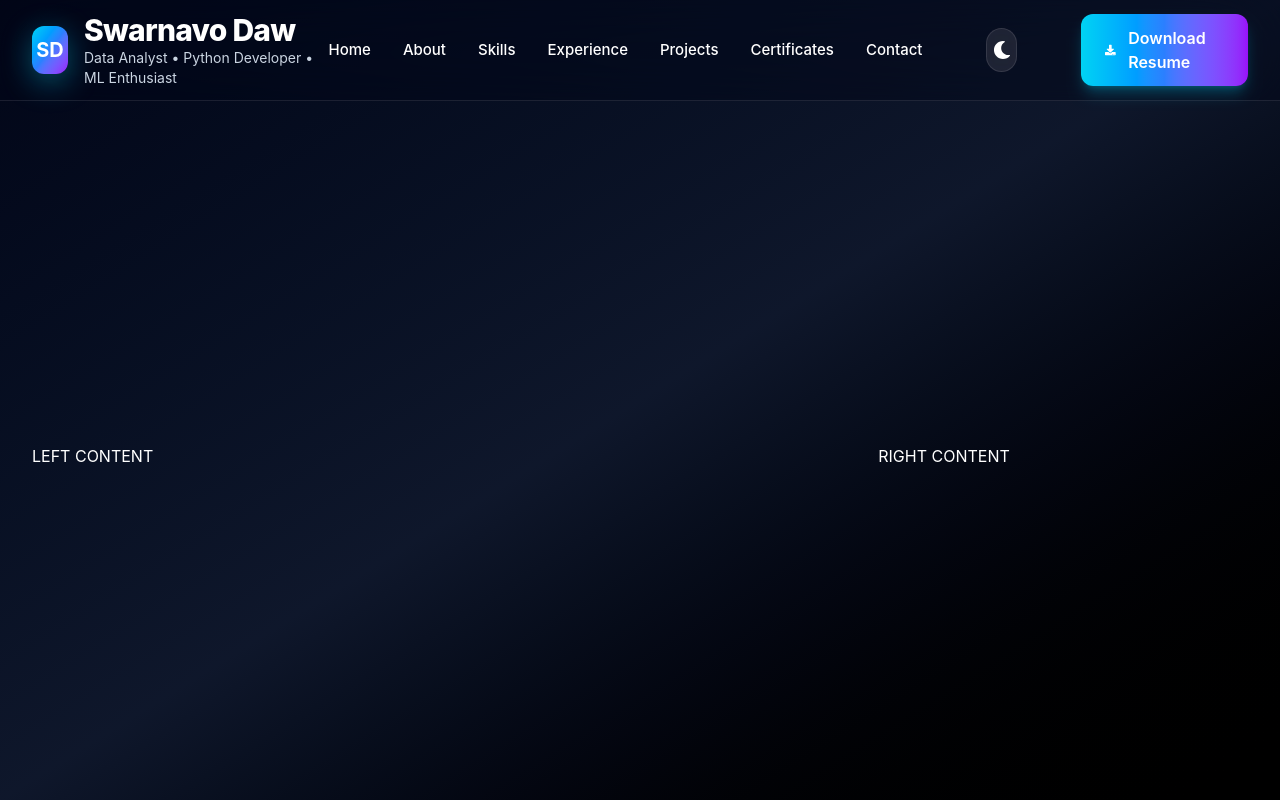
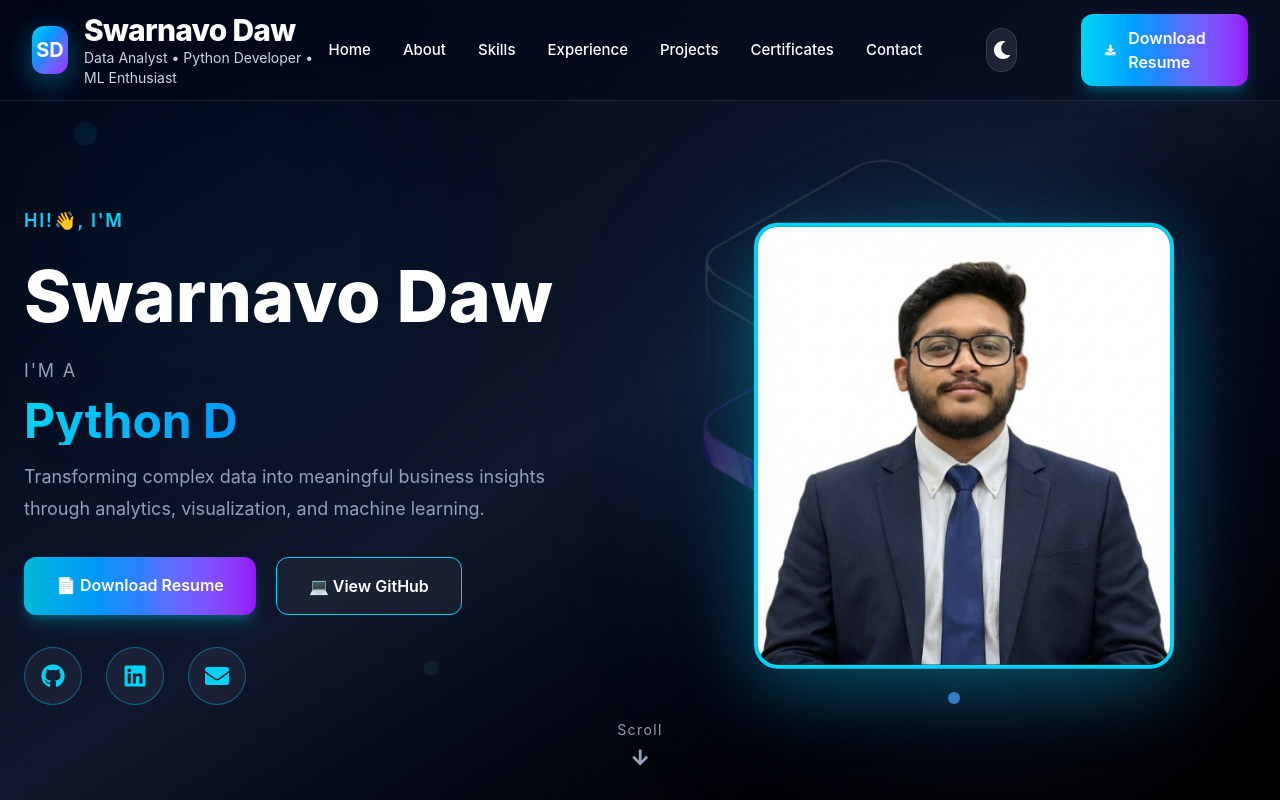
Before and after one commit to SWARNAVO-DAW/swarnavo-portfolio, a React (Vite) app: page / in a window 1280 px wide. Built offline with nearby package versions, Linux system fonts and the light colour scheme.

Commit message:
Complete premium hero section

```diff
--- a/src/components/Hero.jsx
+++ b/src/components/Hero.jsx
@@ -1,32 +1,239 @@
 import portfolio from "../data/portfolio";
 import profile from "../assets/profile.jpg";
 import hero from "../assets/hero.png";
+import { motion } from "framer-motion";
+import { TypeAnimation } from "react-type-animation";
+import { FaGithub, FaLinkedin, FaEnvelope, FaArrowDown } from "react-icons/fa";
 
 function Hero() {
   return (
     <section className="relative min-h-screen overflow-hidden bg-gradient-to-br from-slate-950 via-slate-900 to-black text-white">
 
+    <div className="absolute inset-0 overflow-hidden pointer-events-none">
+
+      <div className="absolute left-20 top-32 h-3 w-3 animate-ping rounded-full bg-cyan-400"></div>
+
+      <div className="absolute right-32 top-60 h-2 w-2 animate-pulse rounded-full bg-purple-400"></div>
+
+      <div className="absolute bottom-32 left-1/3 h-2 w-2 animate-ping rounded-full bg-cyan-300"></div>
+
+      <div className="absolute right-1/4 bottom-24 h-3 w-3 animate-pulse rounded-full bg-blue-400">
+    </div>
+
+  <motion.div
+    className="absolute top-24 left-20 h-72 w-72 rounded-full bg-cyan-500/20 blur-[120px]"
+    animate={{
+      scale: [1, 1.2, 1],
+      opacity: [0.3, 0.7, 0.3],
+    }}
+    transition={{
+      duration: 6,
+      repeat: Infinity,
+    }}
+  />
+
+  <motion.div
+    className="absolute bottom-20 right-20 h-96 w-96 rounded-full bg-purple-600/20 blur-[120px]"
+    animate={{
+      scale: [1.2, 1, 1.2],
+      opacity: [0.4, 0.7, 0.4],
+    }}
+    transition={{
+      duration: 8,
+      repeat: Infinity,
+    }}
+  />
+
+</div>
+
       {/* Container */}
 
-      <div className="mx-auto flex min-h-screen max-w-7xl items-center justify-between px-8 pt-28">
+      <div className="relative z-10 mx-auto flex min-h-screen max-w-[1400px] flex-col-reverse items-center justify-center gap-16 px-6 pt-28 lg:flex-row lg:justify-between">
 
         {/* LEFT */}
 
-        <div className="w-full lg:w-1/2">
+        <motion.div
+          className="w-full lg:w-1/2"
+          initial={{ opacity: 0, x: -80 }}
+          animate={{ opacity: 1, x: 0 }}
+          transition={{
+            duration: 1,
+            ease: "easeOut",
+          }}
+        >
+          <div className="space-y-8">
 
-          LEFT CONTENT
+  <div className="space-y-4">
 
-        </div>
+    <p className="text-cyan-400 text-lg font-semibold uppercase tracking-widest">
+      Hi!👋, I'm
+    </p>
+
+    <h1 className="text-5xl lg:text-7xl font-extrabold leading-tight">
+      {portfolio.name}
+    </h1>
+
+    <div className="space-y-2">
+
+<div className="space-y-3">
+
+  <p className="text-lg uppercase tracking-widest text-slate-400">
+    I'm a
+  </p>
+
+  <TypeAnimation
+    sequence={[
+      "Data Analyst",
+      2000,
+      "Python Developer",
+      2000,
+      "SQL Developer",
+      2000,
+      "Machine Learning Enthusiast",
+      2000,
+    ]}
+    wrapper="h2"
+    speed={70}
+    repeat={Infinity}
+    className="text-3xl lg:text-5xl font-bold bg-gradient-to-r from-cyan-400 via-blue-500 to-purple-500 bg-clip-text text-transparent"
+  />
+
+</div>
+
+</div>
+
+    <p className="max-w-xl text-lg leading-8 text-slate-400">
+      {portfolio.tagline}
+    </p>
+
+  </div>
+
+  <div className="flex flex-wrap gap-5">
+
+    <a
+      href={portfolio.resume}
+      download
+      className="group relative overflow-hidden rounded-xl bg-gradient-to-r from-cyan-500 via-blue-500 to-purple-600 px-8 py-4 font-semibold text-white shadow-lg shadow-cyan-500/30 transition-all duration-500 hover:-translate-y-1 hover:scale-105 hover:shadow-cyan-400/60"
+    >
+      <span className="relative z-10">
+        📄 Download Resume
+      </span>
+    </a>
+
+    <a
+      href={portfolio.github}
+      target="_blank"
+      rel="noreferrer"
+      className="rounded-xl border border-cyan-400 bg-white/5 px-8 py-4 font-semibold backdrop-blur-sm transition-all duration-300 hover:scale-105 hover:border-cyan-300 hover:bg-cyan-500 hover:text-black"
+    >
+      💻 View GitHub
+    </a>
+
+  </div>
+
+  <div className="mt-8 flex items-center gap-6">
+
+  <a
+    href={portfolio.github}
+    target="_blank"
+    rel="noopener noreferrer"
+    className="group rounded-full border border-cyan-400/40 bg-white/5 p-4 text-cyan-400 transition-all duration-300 hover:scale-110 hover:border-cyan-400 hover:bg-cyan-400 hover:text-black"
+  >
+    <FaGithub size={24} />
+  </a>
+
+  <a
+    href={portfolio.linkedin}
+    target="_blank"
+    rel="noopener noreferrer"
+    className="group rounded-full border border-cyan-400/40 bg-white/5 p-4 text-cyan-400 transition-all duration-300 hover:scale-110 hover:border-cyan-400 hover:bg-cyan-400 hover:text-black"
+  >
+    <FaLinkedin size={24} />
+  </a>
+
+  <a
+    href={`mailto:${portfolio.email}`}
+    className="group rounded-full border border-cyan-400/40 bg-white/5 p-4 text-cyan-400 transition-all duration-300 hover:scale-110 hover:border-cyan-400 hover:bg-cyan-400 hover:text-black"
+  >
+    <FaEnvelope size={24} />
+  </a>
+
+</div>
+
+</div>
+
+        </motion.div>
 
         {/* RIGHT */}
 
-        <div className="relative hidden w-1/2 items-center justify-center lg:flex">
+        <motion.div
+          className="relative hidden w-1/2 items-center justify-center lg:flex"
+          initial={{ opacity: 0, x: 80 }}
+          animate={{ opacity: 1, x: 0 }}
+          transition={{
+            duration: 1,
+            delay: 0.3,
+            ease: "easeOut",
+         }}
+        >
+          <div className="relative flex items-center justify-center">
 
-          RIGHT CONTENT
+  <div className="absolute h-[450px] w-[450px] rounded-full bg-cyan-500/20 blur-[100px]" />
 
-        </div>
+  {/* Floating Hero Graphic */}
+  <motion.img
+    src={hero}
+    alt="Hero Graphic"
+    animate={{
+      y: [0, -20, 0],
+      rotate: [0, 5, 0],
+    }}
+
+    transition={{
+      duration: 6,
+      repeat: Infinity,
+      ease: "easeInOut",
+    }}
+    className="absolute -top-20 -left-16 w-96 opacity-30 animate-pulse"
+  />
+
+  {/* Profile Photo */}
+  <motion.img
+  src={profile}
+  alt={portfolio.name}
+  animate={{
+    y: [0, -12, 0],
+  }}
+  transition={{
+    duration: 4,
+    repeat: Infinity,
+    ease: "easeInOut",
+  }}
+  className="relative z-10 w-[280px] md:w-[360px] lg:w-[420px] rounded-3xl border-4 border-cyan-400 shadow-[0_20px_70px_rgba(6,182,212,0.35)] transition-all duration-500 hover:scale-105 hover:shadow-[0_30px_90px_rgba(6,182,212,0.55)]"
+/>
+
+</div>
+
+        </motion.div>
 
       </div>
+
+<div className="absolute bottom-8 left-1/2 -translate-x-1/2 animate-bounce">
+
+  <a
+    href="#about"
+    className="flex flex-col items-center text-slate-400 transition hover:text-cyan-400"
+  >
+
+    <span className="mb-2 text-sm tracking-widest">
+      Scroll
+    </span>
+
+    <FaArrowDown size={18} />
+
+  </a>
+
+</div>
 
     </section>
   );
--- a/src/data/portfolio.js
+++ b/src/data/portfolio.js
@@ -9,11 +9,11 @@ const portfolio = {
   subtitle: "Python | SQL | Advance Excel | Power BI | Machine Learning | Data Visualization",
 
   // Hero Tagline
-  tagline: "Transforming Data into Actionable Insights Through Analytics and Machine Learning.",
+  tagline: "Transforming complex data into meaningful business insights through analytics, visualization, and machine learning.",
 
   // About Me
   about:
-    "Hello! I'm Swarnavo Daw, a BCA graduate passionate about Data Analytics and Machine Learning. I specialize in Python, SQL, Power BI, Advanced Excel, and data visualization, with hands-on experience building real-world analytics and machine learning projects. I enjoy transforming raw data into meaningful business insights through exploratory data analysis, interactive dashboards, and predictive modeling. I am committed to continuous learning and aspire to help organizations make smarter, data-driven decisions.",
+    "Hi! I'm Swarnavo Daw, a BCA graduate passionate about Data Analytics and Machine Learning. I specialize in Python, SQL, Power BI, Advanced Excel, and data visualization, with hands-on experience building real-world analytics and machine learning projects. I enjoy transforming raw data into meaningful business insights through exploratory data analysis, interactive dashboards, and predictive modeling. I am committed to continuous learning and aspire to help organizations make smarter, data-driven decisions.",
 
   // Contact
   email: "swarnavodaw8@gmail.com",
```
